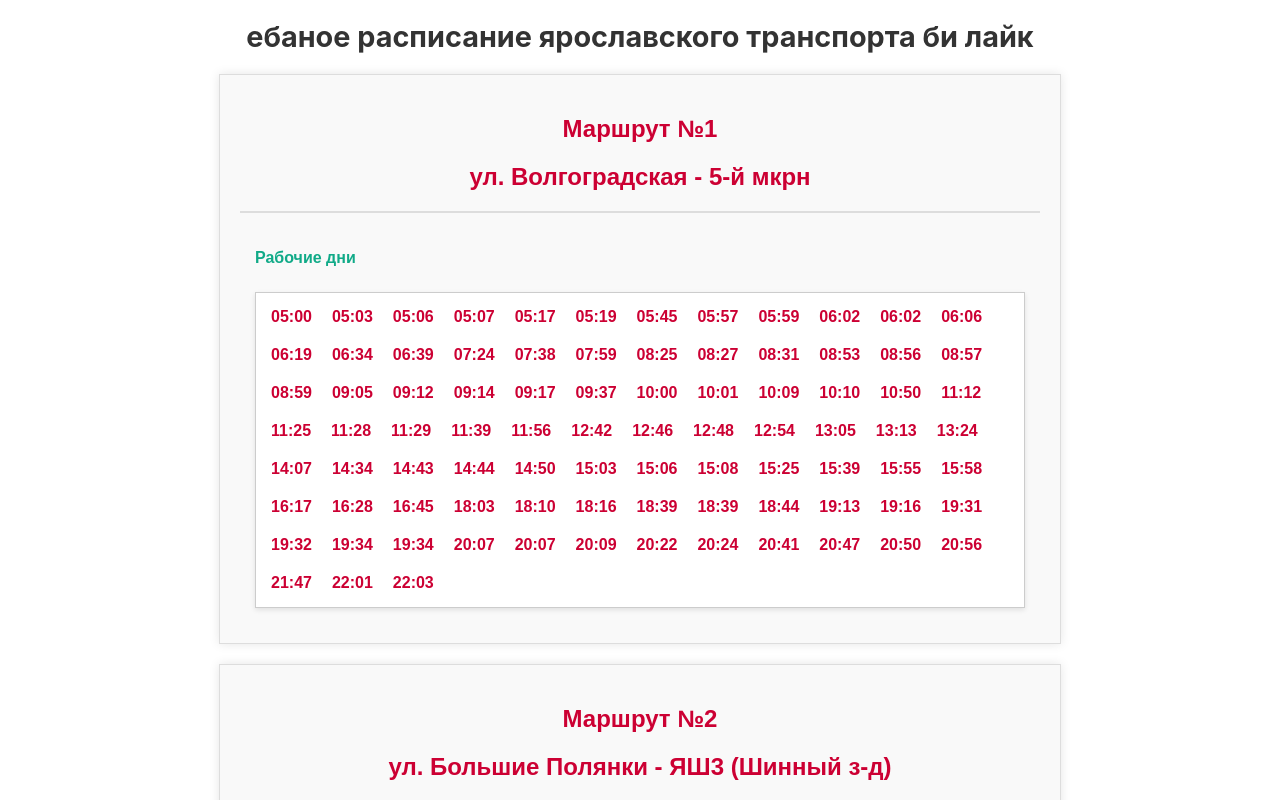
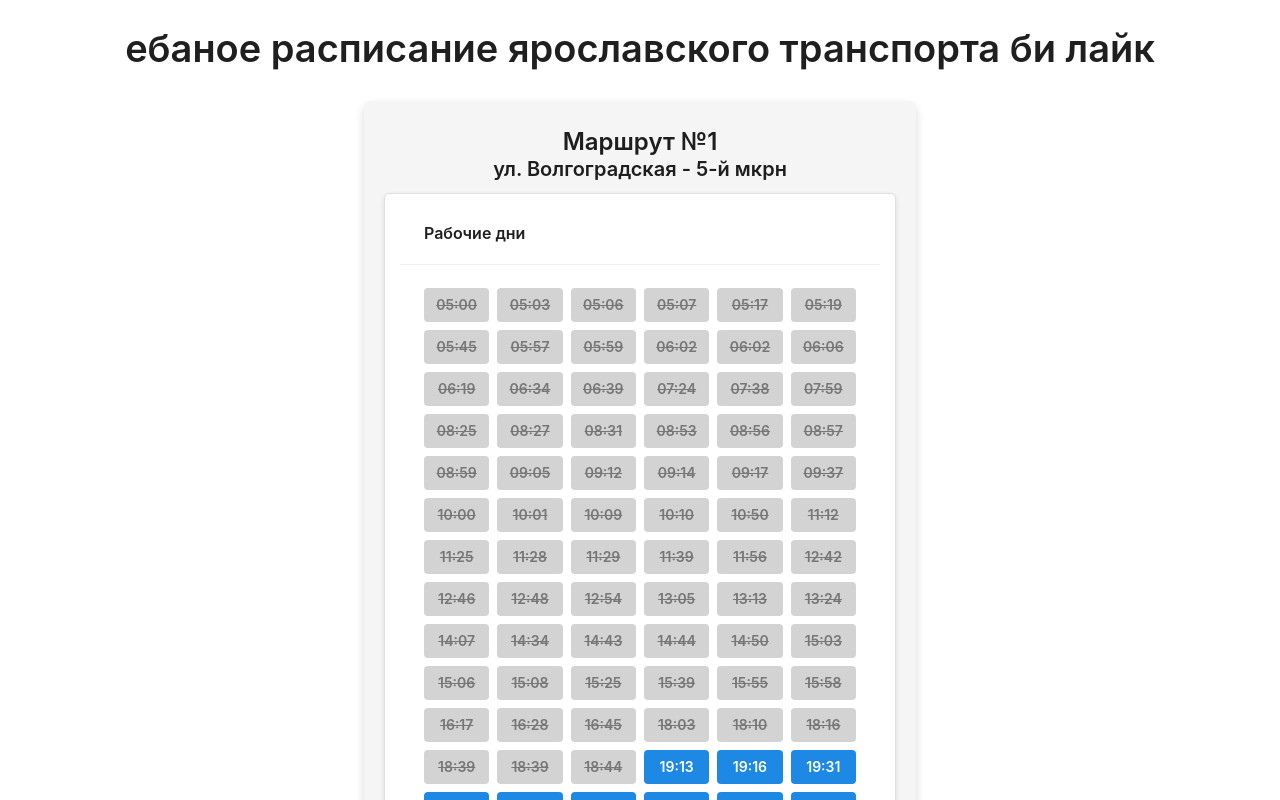
Before and after one commit to skd4k/raspisanie-ebanoe, a React (Create React App) app: page / in a window 1280 px wide. Shown: the top 800 px of the page. Built offline with nearby package versions, Linux system fonts and the light colour scheme.

Commit message:
ui: сделал K P A C U B O

```diff
--- a/package.json
+++ b/package.json
@@ -7,6 +7,7 @@
     "@testing-library/jest-dom": "^5.17.0",
     "@testing-library/react": "^13.4.0",
     "@testing-library/user-event": "^13.5.0",
+    "antd": "^5.21.6",
     "gh-pages": "^6.2.0",
     "react": "^18.3.1",
     "react-dom": "^18.3.1",
--- a/src/components/TransportSchedule.js
+++ b/src/components/TransportSchedule.js
@@ -1,32 +1,61 @@
 import React from 'react';
 import '../styles/TransportSchedule.css';
+import { Typography, Card, Row, Col } from 'antd';
+
+const { Title, Text } = Typography;
 
 const TransportSchedule = ({ id, routeName, weekdays, weekends }) => {
+    // Текущая дата и время
+    const now = new Date();
+
+    // Проверка на неактуальное время
+    const isTimeInactive = (time) => {
+        const [hours, minutes] = time.split(':').map(Number);
+        const timeDate = new Date(now.getFullYear(), now.getMonth(), now.getDate(), hours, minutes);
+        return timeDate < now;
+    };
+
     return (
         <div className="schedule-container">
-            <h2>Маршрут №{id}</h2>
-            <h2>{routeName}</h2>
+            <Title level={3} style={{marginTop: '5px', textAlign: 'center'}}>Маршрут №{id}</Title>
+            <Title level={4} style={{textAlign: 'center', marginTop: '-15px'}}>{routeName}</Title>
 
-            <div className="schedule-section">
-                <div className="days">
-                <h4>Рабочие дни</h4>
-                    <div className="day">
-                        <div className="times">
-                            {weekdays.map((time, index) => (
-                                <span key={index}>{time}</span>
-                            ))}
-                        </div>
-                    </div>
+            <div>
+                <Card className="schedule-section" title={<Title style={{ marginTop: '0' }} level={5}>Рабочие дни</Title>}>
+                    <Row gutter={[8, 8]}>
+                        {weekdays.map((time, index) => (
+                            <Col key={index} span={4}> {/* 6 столбцов */}
+                                <Text
+                                strong
+                                className={isTimeInactive(time) ? 'inactive' : ''}
+                                style={{
+                                    display: 'block',
+                                        color: isTimeInactive(time) ? '#777' : '#fff',
+                                        backgroundColor: isTimeInactive(time) ? '#d3d3d3' : '#1e88e5',
+                                        padding: '6px 0',
+                                        borderRadius: '4px',
+                                        textAlign: 'center',
+                                        textDecoration: isTimeInactive(time) ? 'line-through' : 'none'
+                                }}>
+                                    {time}
+                                </Text>
+                            </Col>
+                        ))}
+                    </Row>
+                </Card>
 
-                    {/* <div className="day">
-                        <h4>Выходные дни</h4>
-                        <div className="times">
-                            {weekends.map((time, index) => (
-                                <span key={index}>{time}</span>
-                            ))}
-                        </div>
-                    </div> */}
-                </div>
+                {/* Карточка для выходных дней */}
+                {/* <Card className="schedule-section" title={<Title level={5}>Выходные дни</Title>}>
+                    <Row gutter={[8, 8]}>
+                        {weekends.map((time, index) => (
+                            <Col key={index} span={4}>
+                                <Text strong style={{ display: 'block', color: '#fff', backgroundColor: '#ffb74d', padding: '6px 0', borderRadius: '4px', textAlign: 'center' }}>
+                                    {time}
+                                </Text>
+                            </Col>
+                        ))}
+                    </Row>
+                </Card> */}
             </div>
         </div>
     );
--- a/src/components/TransportScheduleList.js
+++ b/src/components/TransportScheduleList.js
@@ -2,6 +2,9 @@ import React, { useState, useEffect } from 'react';
 import TransportSchedule from './TransportSchedule';
 import { scheduleData as initialScheduleData } from '../data/scheduleData';
 import { generateRandomSchedule } from '../utils/utils';
+
+import { Typography } from "antd";
+const { Title, Text } = Typography;
 
 function debounce(func, delay) {
     let timeout;
@@ -39,7 +42,7 @@ const TransportScheduleList = () => {
 
     return (
         <div>
-            <h1>ебаное расписание ярославского транспорта би лайк</h1>
+            <Title style={{ textAlign:'center', marginBottom: '30px' }}>ебаное расписание ярославского транспорта би лайк</Title>
             {scheduleData.map((schedule) => (
                 <TransportSchedule
                     id={schedule.id}
--- a/src/styles/TransportSchedule.css
+++ b/src/styles/TransportSchedule.css
@@ -1,58 +1,18 @@
 .schedule-container {
-    max-width: 800px;
+    max-width: 40%;
     margin: 20px auto;
     padding: 20px;
     font-family: Arial, sans-serif;
-    background-color: #f9f9f9;
-    border: 1px solid #ddd;
-    box-shadow: 0px 0px 10px rgba(0, 0, 0, 0.1);
-}
-
-h2 {
-    color: #c03;
-    font-size: 1.5em;
-    text-align: center;
-}
-
-.days {
-    display: flex;
-    flex-direction: column;
-    gap: 15px;
-}
-
-
-h1 {
-    font-size: 1.8em;
-    color: #333;
-    text-align: center;
+    background-color: #f5f5f5;
+    border-radius: 8px;
+    box-shadow: 0px 4px 10px rgba(0, 0, 0, 0.15);
 }
 
 .schedule-section {
     padding: 15px;
-    border-top: 2px solid #ddd;
+    background-color: #ffffff;
+    border: 1px solid #e0e0e0;
+    border-radius: 5px;
+    box-shadow: 0px 2px 5px rgba(0, 0, 0, 0.1);
+    margin-bottom: 20px;
 }
-
-
-.day {
-    background-color: #fff;
-    padding: 10px;
-    border: 1px solid #ccc;
-    box-shadow: 0px 2px 5px rgba(0, 0, 0, 0.1);
-}
-
-h4 {
-    color: #1a8;
-    margin-bottom: 10px;
-}
-
-.times {
-    display: flex;
-    flex-wrap: wrap;
-    gap: 10px;
-}
-
-.times span {
-    padding: 5px;
-    color: #c03;
-    font-weight: bold;
-}
```
Also changed, not shown: 1 other file (tests, documents, lock files or other folders).
